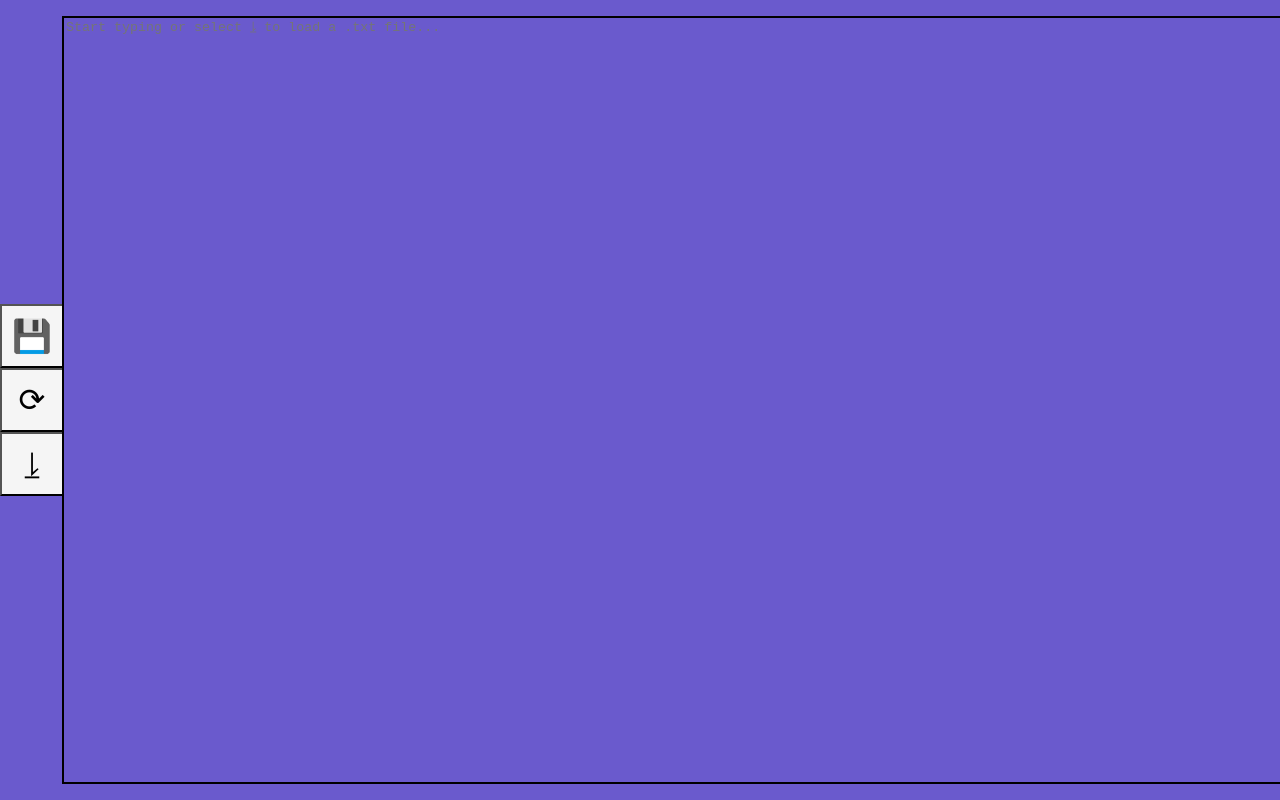
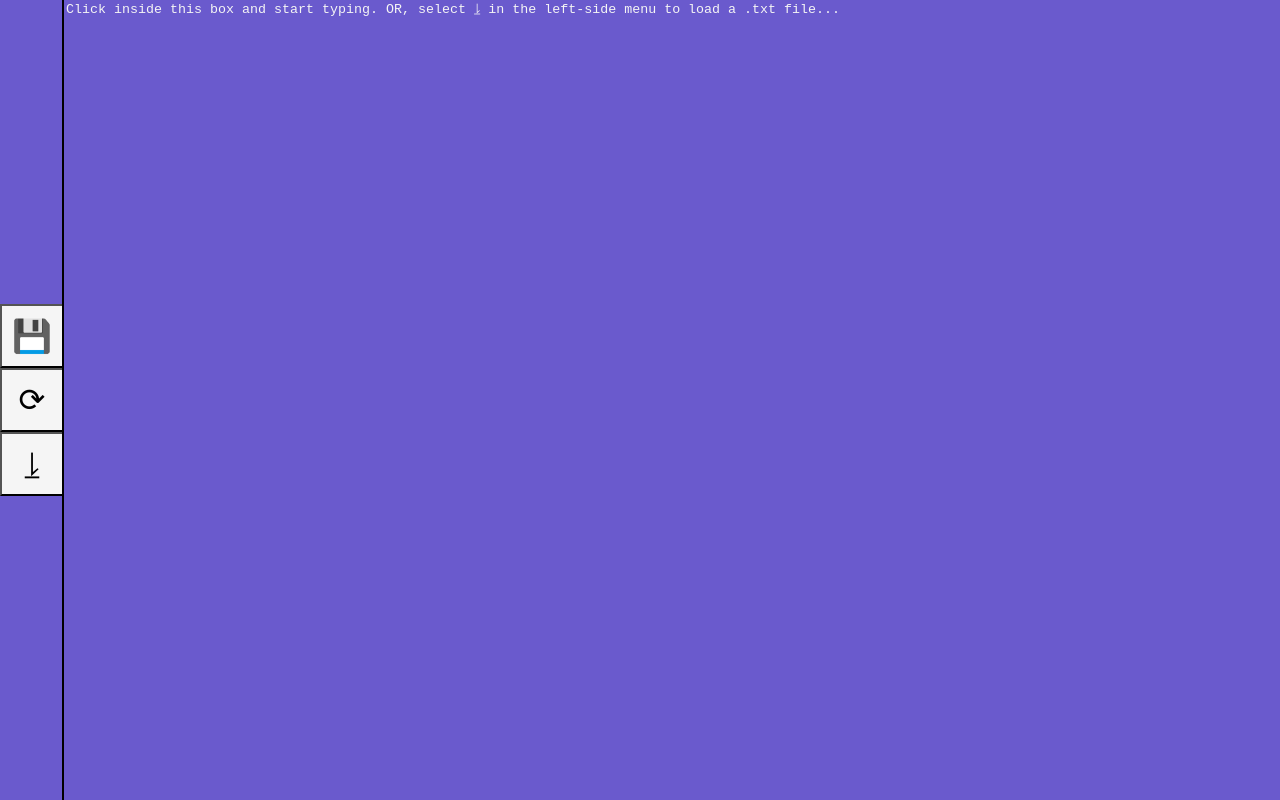
Before and after one commit to AndrewJDGalga/basic_textedit, a React (Vite) app: page / in a window 1280 px wide. Built offline with nearby package versions, Linux system fonts and the light colour scheme.

Commit message:
adjusted styling to account for textareabox for easier sizing, like the look with padding2 currently, rephrased and colored textarea placeholder.

```diff
--- a/src/components/App.jsx
+++ b/src/components/App.jsx
@@ -13,7 +13,7 @@ function App() {
         <CustButton id="reset" inner="&#10227;" func={()=>{}}></CustButton>
         <CustButton id="load" inner="&#10581;" func={()=>{}}></CustButton>
       </section>
-      <textarea value={fileText} onChange={e=>setFileText(e.target.value)} placeholder='Start typing or select &#10581; to load a .txt file...'></textarea>
+      <textarea value={fileText} onChange={e=>setFileText(e.target.value)} placeholder='Click inside this box and start typing. OR, select &#10581; in the left-side menu to load a .txt file...'></textarea>
 
     </>
   )
--- a/src/styling/index.css
+++ b/src/styling/index.css
@@ -17,17 +17,21 @@ body {
 
 textarea {
     width: 95%;
-    height: 95%;
+    height: 100%;
     border: 0;
     display: block;
     resize: none;
     background-color: slateblue;
     color: white;
     outline: 2px solid black;
+
+    box-sizing: border-box;
 }
-
 textarea:focus {
     outline: 2px solid goldenrod;
+}
+textarea::placeholder {
+    color: whitesmoke;
 }
 
 section {
```
